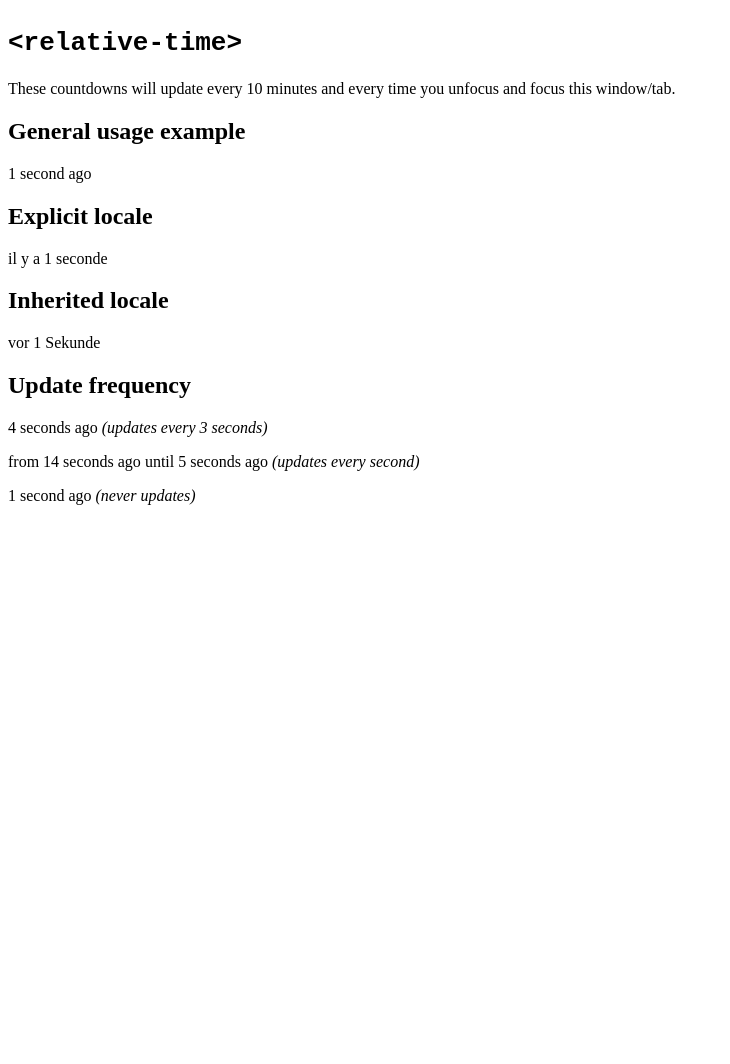
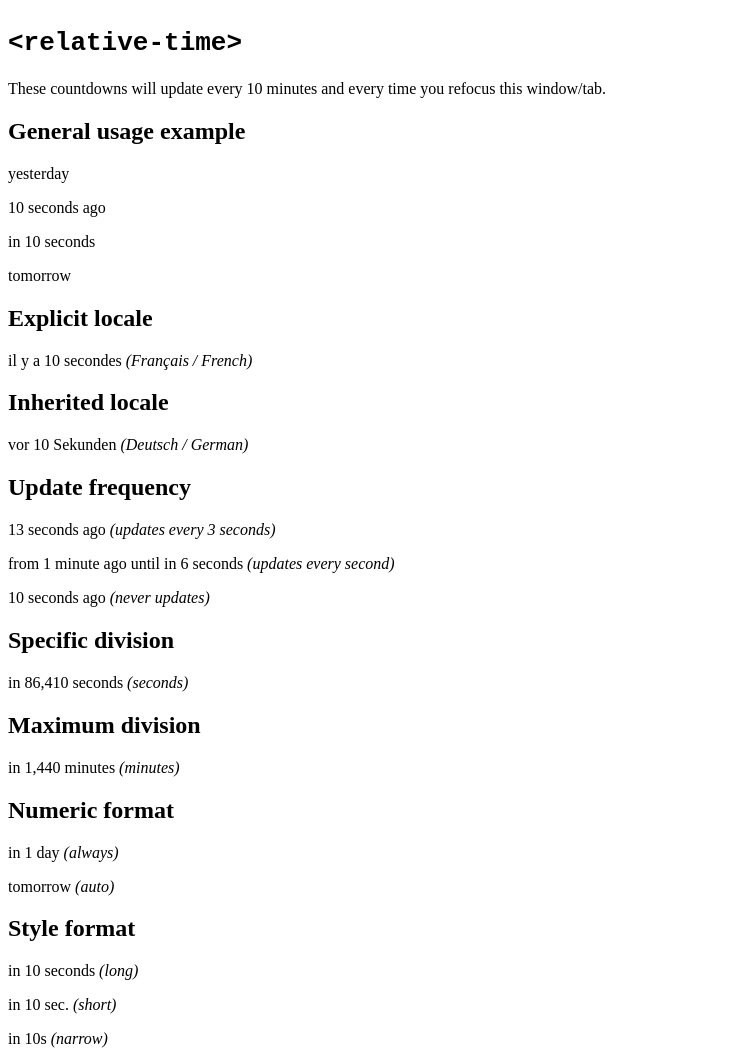
Before and after one commit to chrisburnell/relative-time, a website: page demo.html in a window 1280 px wide. Shown: the whole page, without its empty margins (0-730 px from the left). Before the commit the page ends 800 px from the top, so only its background shows below. Drawn offline with Linux system fonts and the light colour scheme.

Commit message:
feat: numeric and style formatting

```diff
--- a/demo.html
+++ b/demo.html
@@ -9,39 +9,90 @@
 	</head>
 	<body>
 		<h1><code>&lt;relative-time&gt;</code></h1>
-		<p>These countdowns will update every 10 minutes and every time you unfocus and focus this window/tab.</p>
+		<p>These countdowns will update every 10 minutes and every time you refocus this window/tab.</p>
 		<h2 id="general">General usage example</h2>
 		<p>
-			<relative-time><time datetime="2024-04-11T12:00:00+0800">11 April 2024</time></relative-time>
+			<relative-time update="false"><time class="yesterday" datetime="2024-05-08T17:40:26+0800">11 April 2024</time></relative-time>
+		</p>
+		<p>
+			<relative-time><time class="past" datetime="2024-04-11T12:00:00+0800">11 April 2024</time></relative-time>
+		</p>
+		<p>
+			<relative-time><time class="future" datetime="2024-05-08T17:40:26+0800">11 April 2024</time></relative-time>
+		</p>
+		<p>
+			<relative-time update="false"><time class="tomorrow" datetime="2024-05-08T17:40:26+0800">11 April 2024</time></relative-time>
 		</p>
 		<h2 id="explicit-locale">Explicit locale</h2>
 		<p>
-			<relative-time lang="fr"><time datetime="2024-04-11T12:00:00+0800">11 April 2024</time></relative-time>
+			<relative-time lang="fr"><time class="past" datetime="2024-04-11T12:00:00+0800">11 April 2024</time></relative-time> <em>(Français / French)</em>
 		</p>
 		<h2 id="inherited-locale">Inherited locale</h2>
 		<p lang="de">
-			<relative-time><time datetime="2024-04-11T12:00:00+0800">11 April 2024</time></relative-time>
+			<relative-time><time class="past" datetime="2024-04-11T12:00:00+0800">11 April 2024</time></relative-time> <em>(Deutsch / German)</em>
 		</p>
-		<h2 id="annual">Update frequency</h2>
+		<h2 id="update">Update frequency</h2>
 		<p>
-			<relative-time update="3"><time datetime="2024-04-11T12:00:00+0800">11 April 2024</time></relative-time> <em>(updates every 3 seconds)</em>
+			<relative-time update="3"><time class="past" datetime="2024-04-11T12:00:00+0800">11 April 2024</time></relative-time> <em>(updates every 3 seconds)</em>
 		</p>
 		<p>
-			<relative-time update="1">from <time id="past-further" datetime="2024-04-09T12:00:00+0800">9 April 2024</time> until <time datetime="2024-04-11T12:00:00+0800">11 April 2024</time></relative-time> <em>(updates every second)</em>
+			<relative-time update="1">from <time class="past-further" datetime="2024-04-09T12:00:00+0800">9 April 2024</time> until <time class="future" datetime="2024-04-11T12:00:00+0800">11 April 2024</time></relative-time> <em>(updates every second)</em>
 		</p>
 		<p>
-			<relative-time update="false"><time datetime="2024-04-11T12:00:00+0800">11 April 2024</time></relative-time> <em>(never updates)</em>
+			<relative-time update="false"><time class="past" datetime="2024-04-11T12:00:00+0800">11 April 2024</time></relative-time> <em>(never updates)</em>
+		</p>
+		<h2 id="division">Specific division</h2>
+		<p>
+			<relative-time division="seconds"><time class="tomorrow" datetime="2024-04-11T12:00:00+0800">11 April 2024</time></event-countdown> <em>(seconds)</em>
+		</p>
+		<h2 id="max-division">Maximum division</h2>
+		<p>
+			<relative-time max-division="minutes"><time class="tomorrow" datetime="2024-04-11T12:00:00+0800">11 April 2024</time></event-countdown> <em>(minutes)</em>
+		</p>
+		<h2 id="numeric-format">Numeric format</h2>
+		<p>
+			<relative-time format-numeric="always"><time class="tomorrow" datetime="2024-04-11T12:00:00+0800">11 April 2024</time></event-countdown> <em>(always)</em>
+		</p>
+		<p>
+			<relative-time update="false" format-numeric="auto"><time class="tomorrow" datetime="2024-04-11T12:00:00+0800">11 April 2024</time></event-countdown> <em>(auto)</em>
+		</p>
+		<h2 id="style-format">Style format</h2>
+		<p>
+			<relative-time format-style="long"><time class="future" datetime="2024-04-11T12:00:00+0800">11 April 2024</time></event-countdown> <em>(long)</em>
+		</p>
+		<p>
+			<relative-time format-style="short"><time class="future" datetime="2024-04-11T12:00:00+0800">11 April 2024</time></event-countdown> <em>(short)</em>
+		</p>
+		<p>
+			<relative-time format-style="narrow"><time class="future" datetime="2024-04-11T12:00:00+0800">11 April 2024</time></event-countdown> <em>(narrow)</em>
 		</p>
 		<script>
 			const nowEpoch = Date.now()
-			const past = new Date(nowEpoch - (1 * 1000)).toISOString()
-			const pastFurther = new Date(nowEpoch - (10 * 1000)).toISOString()
-			const timeElements = document.querySelectorAll("[datetime]:not(#past-further)")
-			const timeElementsArray = [...timeElements]
-			timeElementsArray.forEach((element) => {
+			const past = new Date(nowEpoch - (10 * 1000)).toISOString()
+			const timePastElements = document.querySelectorAll(".past")
+			timePastElements.forEach((element) => {
 				element.setAttribute("datetime", past)
 			})
-			document.getElementById("past-further").setAttribute("datetime", pastFurther)
+			const pastFurther = new Date(nowEpoch - (60 * 1000)).toISOString()
+			const timePastFurtherElements = document.querySelectorAll(".past-further")
+			timePastFurtherElements.forEach((element) => {
+				element.setAttribute("datetime", pastFurther)
+			})
+			const future = new Date(nowEpoch + (10 * 1000)).toISOString()
+			const timeFutureElements = document.querySelectorAll(".future")
+			timeFutureElements.forEach((element) => {
+				element.setAttribute("datetime", future)
+			})
+			const yesterday = new Date(nowEpoch - (60 * 60 * 24 * 1000)).toISOString()
+			const timeYesterdayElements = document.querySelectorAll(".yesterday")
+			timeYesterdayElements.forEach((element) => {
+				element.setAttribute("datetime", yesterday)
+			})
+			const tomorrow = new Date(nowEpoch + (60 * 60 * 24 * 1000) + (10 * 1000)).toISOString()
+			const timeTomorrowElements = document.querySelectorAll(".tomorrow")
+			timeTomorrowElements.forEach((element) => {
+				element.setAttribute("datetime", tomorrow)
+			})
 		</script>
 		<script type="module" src="relative-time.js" defer></script>
 	</body>
--- a/package.json
+++ b/package.json
@@ -1,6 +1,6 @@
 {
   "name": "@chrisburnell/relative-time",
-  "version": "0.0.6",
+  "version": "1.0.0",
   "description": "A Web Component to display a relative time.",
   "author": "Chris Burnell <me@chrisburnell.com>",
   "contributors": [
--- a/relative-time.js
+++ b/relative-time.js
@@ -10,11 +10,7 @@ class RelativeTime extends HTMLElement {
 			return
 		}
 
-		this.division = this.getAttribute("division")
-		this.maxDivision = this.getAttribute("max-division")
-		this.update = this.hasAttribute("update") ? Number(this.getAttribute("update")) : 600 // 600 * 1000 = 10 minutes
 		this.lastUpdate = 0
-		this.enableUpdates = this.getAttribute("update") !== "false"
 		this.updateLoop
 
 		this.setString()
@@ -38,7 +34,7 @@ class RelativeTime extends HTMLElement {
 		}
 
 		for (const division of RelativeTime.divisions) {
-			if (this.maxDivision && division.name === this.maxDivision) {
+			if (this.maxDivision && division.name === this.maxDivision.replace(/s$/, "")) {
 				return this.rtf.format(Math.round(difference), division.name)
 			}
 			if (Math.floor(Math.abs(difference)) < division.amount) {
@@ -112,6 +108,17 @@ class RelativeTime extends HTMLElement {
 		},
 	]
 
+	static numericFormats = [
+		"always",
+		"auto",
+	]
+
+	static styleFormats = [
+		"long",
+		"short",
+		"narrow",
+	]
+
 	get locale() {
 		return this.getAttribute("lang") || this.closest("[lang]")?.getAttribute("lang") || (navigator.languages ? navigator.languages[0] : "en")
 	}
@@ -119,14 +126,52 @@ class RelativeTime extends HTMLElement {
 	get rtf() {
 		return new Intl.RelativeTimeFormat(this.locale, {
 			localeMatcher: "best fit",
-			numeric: "always",
-			style: "long",
+			numeric: this.formatNumeric,
+			style: this.formatStyle,
 		})
 	}
 
 	get timeElements() {
 		return this.querySelectorAll("time[datetime]")
 	}
+
+	get division() {
+		return this.getAttribute("division")
+	}
+
+	get maxDivision() {
+		return this.getAttribute("max-division")
+	}
+
+	get formatNumeric() {
+		// default = "auto"
+		const numericFormat = this.getAttribute("format-numeric")
+		if (numericFormat && RelativeTime.numericFormats.includes(numericFormat)) {
+			return numericFormat
+		} else if (this.division || this.maxDivision) {
+			return "always"
+		}
+		return "auto"
+	}
+
+	get formatStyle() {
+		// default = "long"
+		const styleFormat = this.getAttribute("format-style")
+		if (styleFormat && RelativeTime.styleFormats.includes(styleFormat)) {
+			return styleFormat
+		}
+		return "long"
+	}
+
+	get update() {
+		// default = 10 minutes
+		return this.hasAttribute("update") ? Number(this.getAttribute("update")) : 600
+	}
+
+	get enableUpdates() {
+		return this.getAttribute("update") !== "false"
+	}
+
 }
 
 RelativeTime.register()
```
